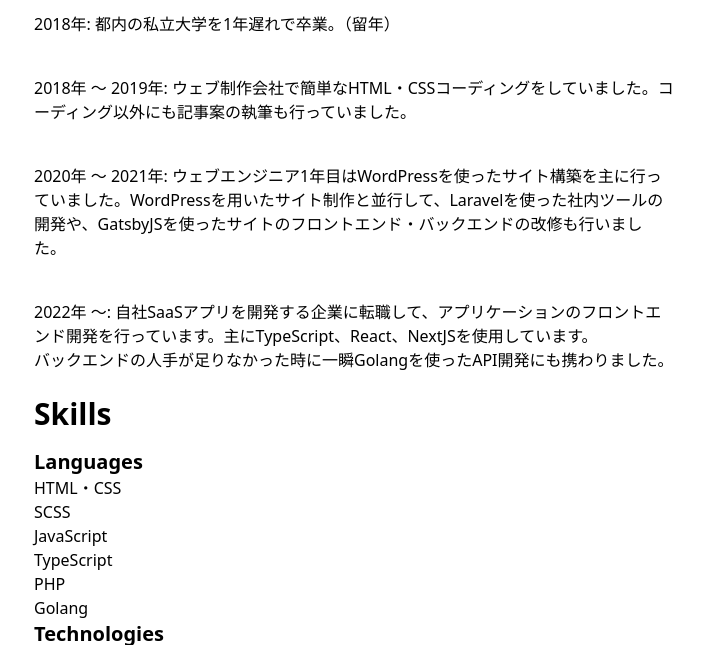
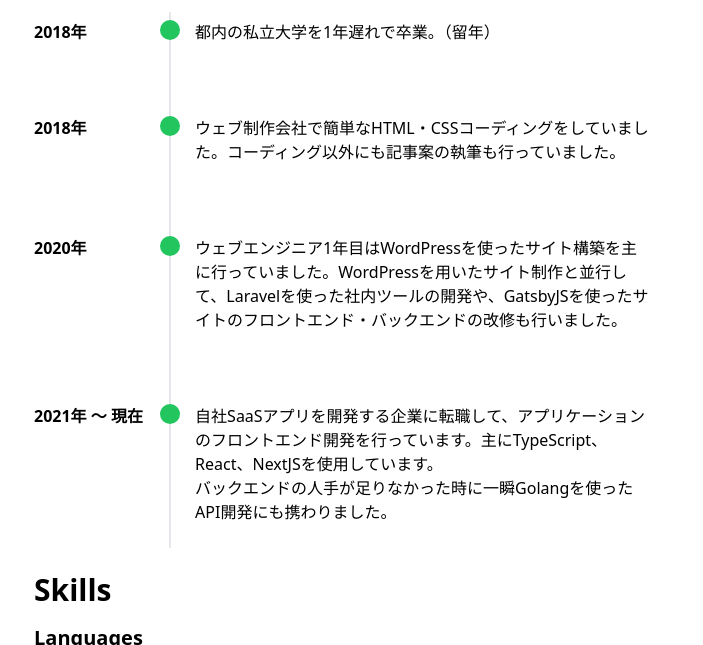
Before and after one commit to Yota-K/portfolio, a Gatsby site: page / in a window 1280 px wide. Shown: the part 606-1251 px from the top of the page, without its empty margins (286-989 px from the left). Built offline with nearby package versions, Linux system fonts and the light colour scheme; Gatsby itself is replaced by a stand-in of ours.

Commit message:
feat: Cording a career component.

```diff
--- a/src/components/sections/Career.tsx
+++ b/src/components/sections/Career.tsx
@@ -4,21 +4,49 @@ import SectionRoot from './SectionRoot';
 const Career: React.FC = () => {
   return (
     <SectionRoot heading="Career">
-      <p className="lg:mb-10 mb-6">2018年: 都内の私立大学を1年遅れで卒業。（留年）</p>
+      <div className="flex content-between">
+        <h3 className="w-1/4 pt-2 pr-4 font-bold relative after:absolute after:top-2 after:-right-[11px] after:w-5 after:h-5 after:bg-green-500 after:rounded-full">
+          2018年
+        </h3>
+        <div className="border-l-2 px-6 pt-2 pb-6 w-[calc(100%_-_40px)]">
+          <p className="lg:mb-10 mb-6">都内の私立大学を1年遅れで卒業。（留年）</p>
+        </div>
+      </div>
+
+      <div className="flex content-between">
+        <h3 className="w-1/4 pt-2 pr-4 font-bold relative after:absolute after:top-2 after:-right-[11px] after:w-5 after:h-5 after:bg-green-500 after:rounded-full">
+          2018年
+        </h3>
+        <div className="border-l-2 px-6 pt-2 pb-6 w-[calc(100%_-_40px)]">
           <p className="lg:mb-10 mb-6">
-        2018年 〜 2019年:
             ウェブ制作会社で簡単なHTML・CSSコーディングをしていました。コーディング以外にも記事案の執筆も行っていました。
           </p>
+        </div>
+      </div>
+
+      <div className="flex content-between">
+        <h3 className="w-1/4 pt-2 pr-4 font-bold relative after:absolute after:top-2 after:-right-[11px] after:w-5 after:h-5 after:bg-green-500 after:rounded-full">
+          2020年
+        </h3>
+        <div className="border-l-2 px-6 pt-2 pb-6 w-[calc(100%_-_40px)]">
           <p className="lg:mb-10 mb-6">
-        2020年 〜 2021年:
             ウェブエンジニア1年目はWordPressを使ったサイト構築を主に行っていました。WordPressを用いたサイト制作と並行して、Laravelを使った社内ツールの開発や、GatsbyJSを使ったサイトのフロントエンド・バックエンドの改修も行いました。
           </p>
+        </div>
+      </div>
+
+      <div className="flex content-between">
+        <h3 className="w-1/4 pt-2 pr-4 font-bold relative after:absolute after:top-2 after:-right-[11px] after:w-5 after:h-5 after:bg-green-500 after:rounded-full">
+          2021年 〜 現在
+        </h3>
+        <div className="border-l-2 px-6 pt-2 pb-6 w-[calc(100%_-_40px)]">
           <p>
-        2022年 〜:
             自社SaaSアプリを開発する企業に転職して、アプリケーションのフロントエンド開発を行っています。主にTypeScript、React、NextJSを使用しています。
             <br />
             バックエンドの人手が足りなかった時に一瞬Golangを使ったAPI開発にも携わりました。
           </p>
+        </div>
+      </div>
     </SectionRoot>
   );
 };
```
Lines whose indentation alone changed are shown as unchanged.
